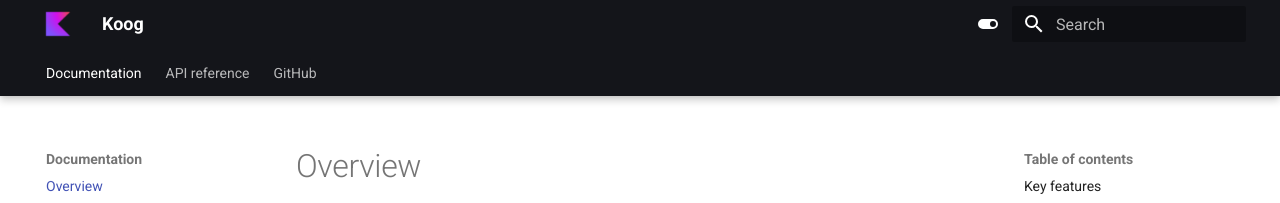
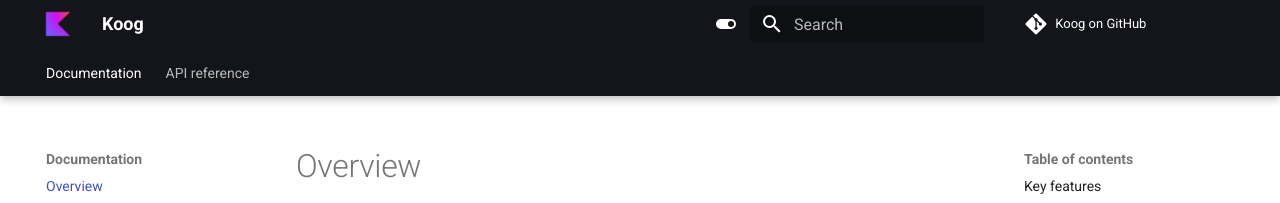
Before and after one commit to JetBrains/koog-docs, an MkDocs documentation site: the page built from docs/index.md, in a window 1280 px wide. Shown: the top 203 px of the page. Built offline with MkDocs 1.6.1 and Material for MkDocs 9.7.7, drawn with Linux system fonts in a browser that asks for light colours; comment, search, counter and statistics services are not loaded.

Commit message:
MkDocs's material github button

```diff
--- a/mkdocs.yml
+++ b/mkdocs.yml
@@ -33,7 +33,6 @@ nav:
               - Memory: agent-memory.md
       - Testing: testing.md
   - API reference: https://api.koog.ai/
-  - GitHub: https://github.com/JetBrains/koog/
 
 markdown_extensions:
   - pymdownx.highlight:
@@ -54,6 +53,7 @@ theme:
     - navigation.expand
     - navigation.tabs
     - navigation.tabs.sticky
+    - navigation.instant
   color_mode: light
   nav_style: light
   user_color_mode_toggle: true
@@ -73,4 +73,6 @@ theme:
       primary: black
       accent: blue
 
+repo_url: https://github.com/JetBrains/koog
+repo_name: "Koog on GitHub"
 copyright: Copyright © 2000-2025 JetBrains s.r.o.
```
